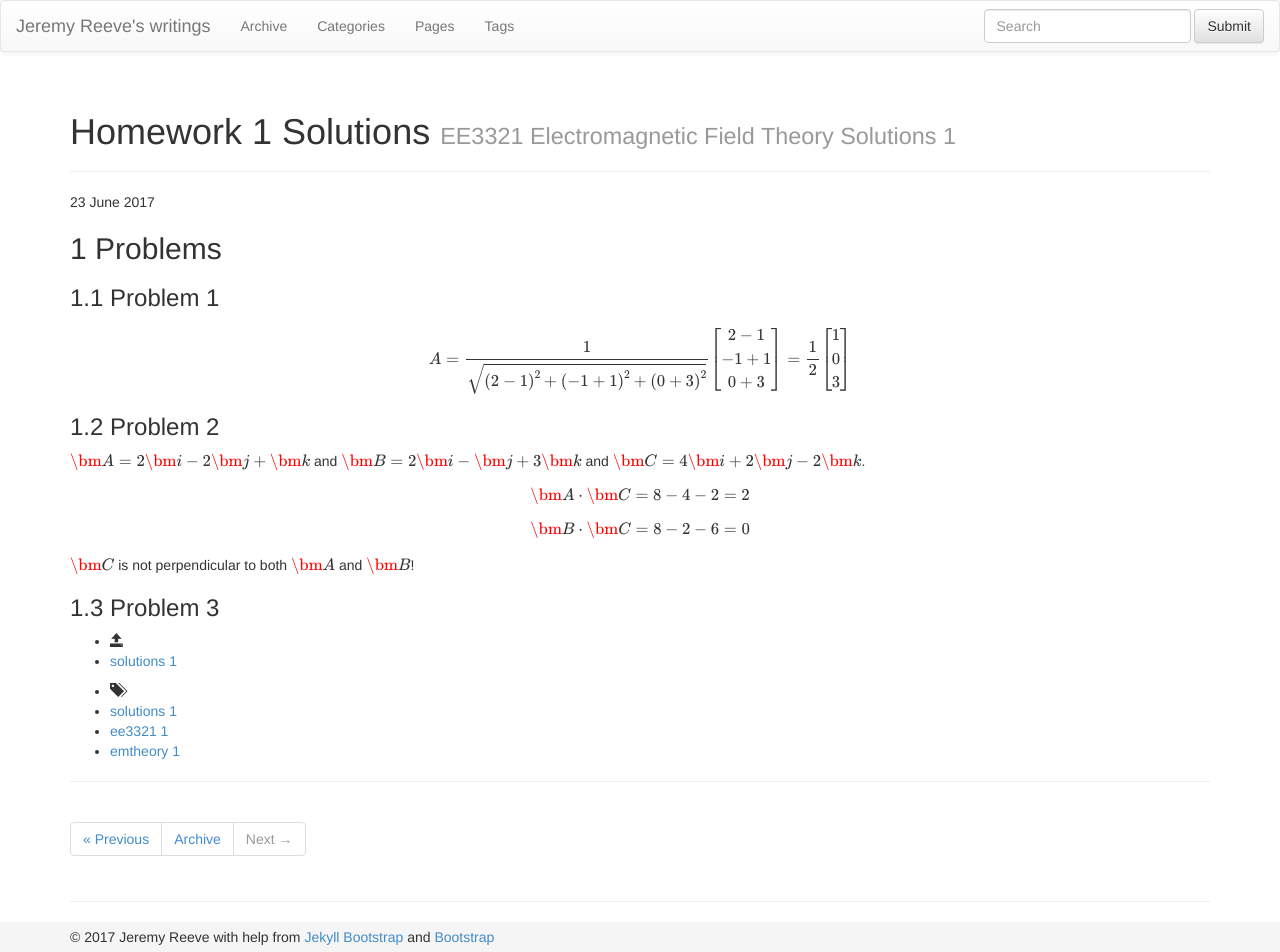
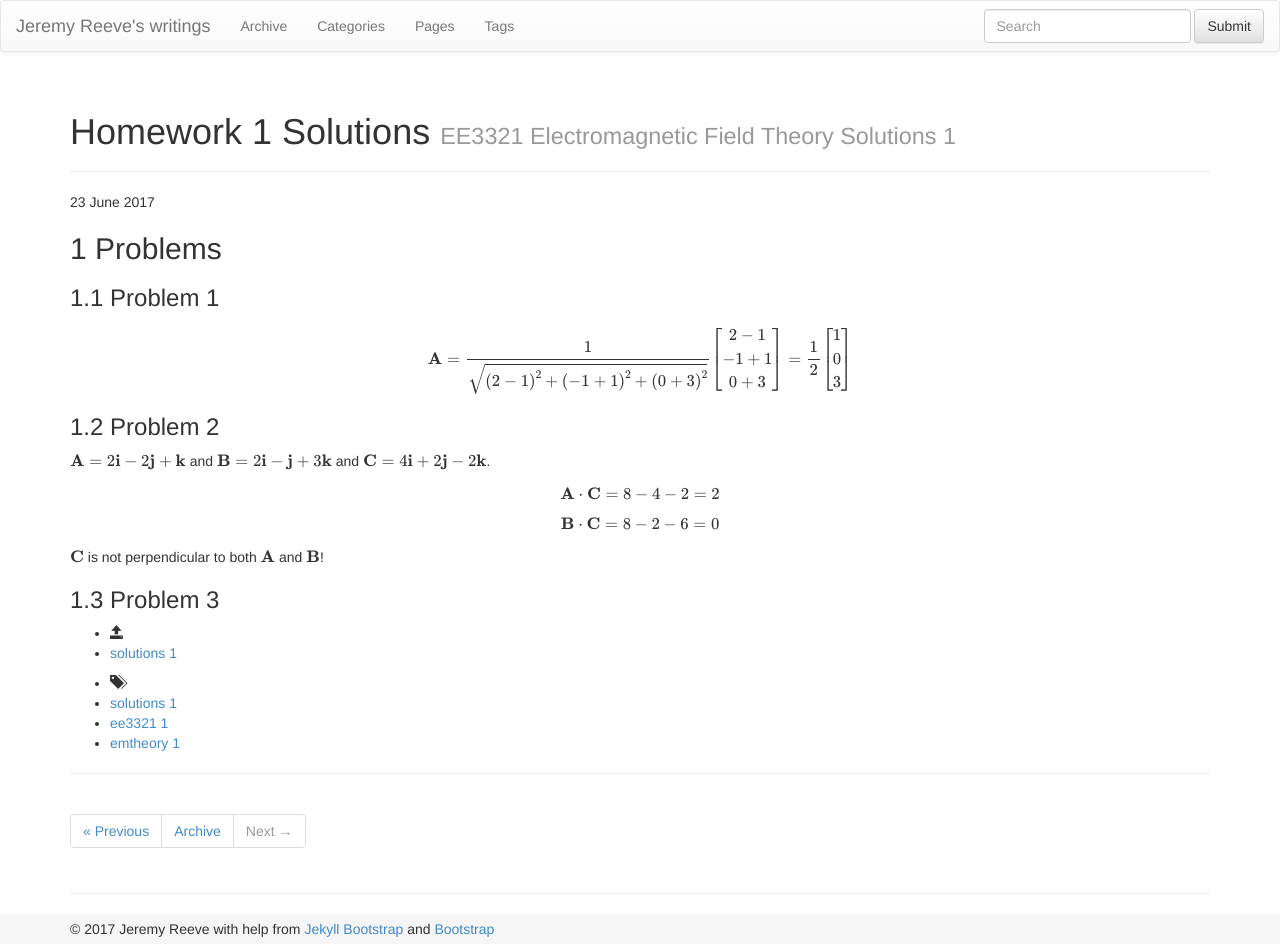
Before and after one commit to jsr38/jsr38.github.io, a Jekyll site: the page built from _posts/ee3321emf/2017-06-23-homework-1-solutions.html, in a window 1280 px wide. Built offline with Jekyll 4.4.1, drawn with Linux system fonts in a browser that asks for light colours; nearby versions of some CDN libraries; formulas are drawn with MathJax 3.

Commit message:
Update MathJax load location.  Latest export EE3321 homework 1 solutions.

```diff
--- a/_includes/themes/bootstrap-3/default.html
+++ b/_includes/themes/bootstrap-3/default.html
@@ -101,8 +101,8 @@
     <!-- Placed at the end of the document so the pages load faster -->
     <script src="https://ajax.googleapis.com/ajax/libs/jquery/1.10.2/jquery.min.js"></script>
     <script src="{{ ASSET_PATH }}/bootstrap/js/bootstrap.min.js"></script>
-    <script type="text/javascript"
-	    src="http://cdn.mathjax.org/mathjax/latest/MathJax.js?config=TeX-AMS-MML_HTMLorMML">
+    <script type="text/javascript" async
+	    src="https://cdnjs.cloudflare.com/ajax/libs/mathjax/2.7.1/MathJax.js?config=TeX-MML-AM_CHTML">
     </script>
   </body>
 </html>
--- a/_posts/ee3321emf/2017-06-23-homework-1-solutions.html
+++ b/_posts/ee3321emf/2017-06-23-homework-1-solutions.html
@@ -4,7 +4,6 @@ category : solutions
 tagline: "EE3321 Electromagnetic Field Theory Solutions 1"
 tags : [solutions, ee3321, emtheory]
 ---
-
 <p>
 {% include JB/setup %}
 </p>
@@ -16,7 +15,7 @@ tags : [solutions, ee3321, emtheory]
 <h3 id="org0795d4f"><span class="section-number-3">1.1</span> Problem 1</h3>
 <div class="outline-text-3" id="text-1-1">
 \begin{equation}
-A = \frac{1}{\sqrt{\left(2 - 1 \right )^2
+\mathbf{A} = \frac{1}{\sqrt{\left(2 - 1 \right )^2
 + \left(-1 + 1 \right )^2
 + \left(0 + 3 \right )^2}}\begin{bmatrix}
 2 - 1 \\
@@ -37,19 +36,19 @@ A = \frac{1}{\sqrt{\left(2 - 1 \right )^2
 <h3 id="orge5c0a34"><span class="section-number-3">1.2</span> Problem 2</h3>
 <div class="outline-text-3" id="text-1-2">
 <p>
-\(\bm{A} = 2\bm{i} - 2\bm{j} + \bm{k}\) and \(\bm{B} = 2\bm{i} - \bm{j} + 3\bm{k}\) and \(\bm{C} = 4\bm{i} + 2\bm{j} - 2 \bm{k}\).
+\(\mathbf{A} = 2\mathbf{i} - 2\mathbf{j} + \mathbf{k}\) and \(\mathbf{B} = 2\mathbf{i} - \mathbf{j} + 3\mathbf{k}\) and \(\mathbf{C} = 4\mathbf{i} + 2\mathbf{j} - 2 \mathbf{k}\).
 </p>
 
 \begin{equation}
-\bm{A}\cdot\bm{C} = 8 - 4 - 2 = 2
+\mathbf{A}\cdot\mathbf{C} = 8 - 4 - 2 = 2
 \end{equation}
 
 \begin{equation}
-\bm{B}\cdot\bm{C} = 8 - 2 - 6 = 0
+\mathbf{B}\cdot\mathbf{C} = 8 - 2 - 6 = 0
 \end{equation}
 
 <p>
-\(\bm{C}\) is not perpendicular to both \(\bm{A}\) and \(\bm{B}\)!
+\(\mathbf{C}\) is not perpendicular to both \(\mathbf{A}\) and \(\mathbf{B}\)!
 </p>
 </div>
 </div>
```
